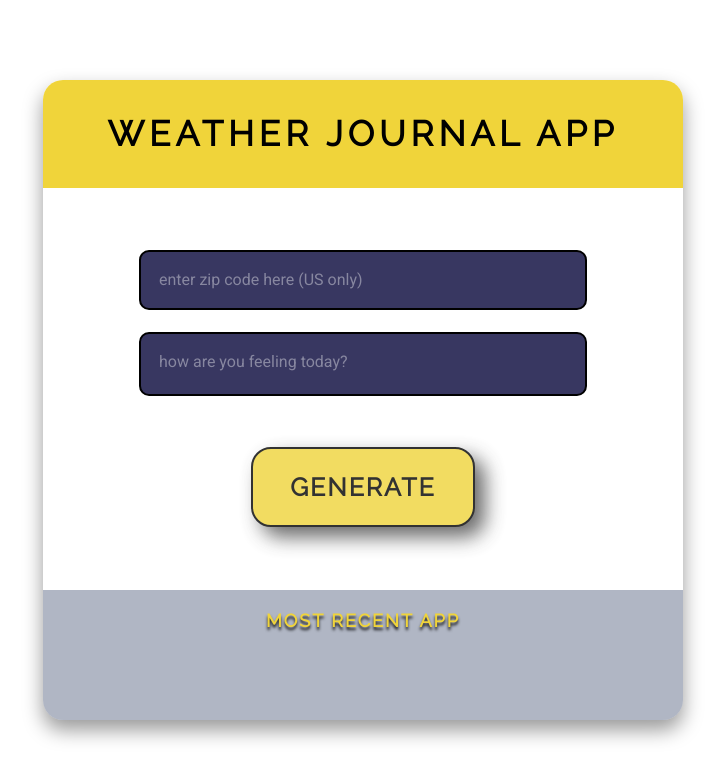
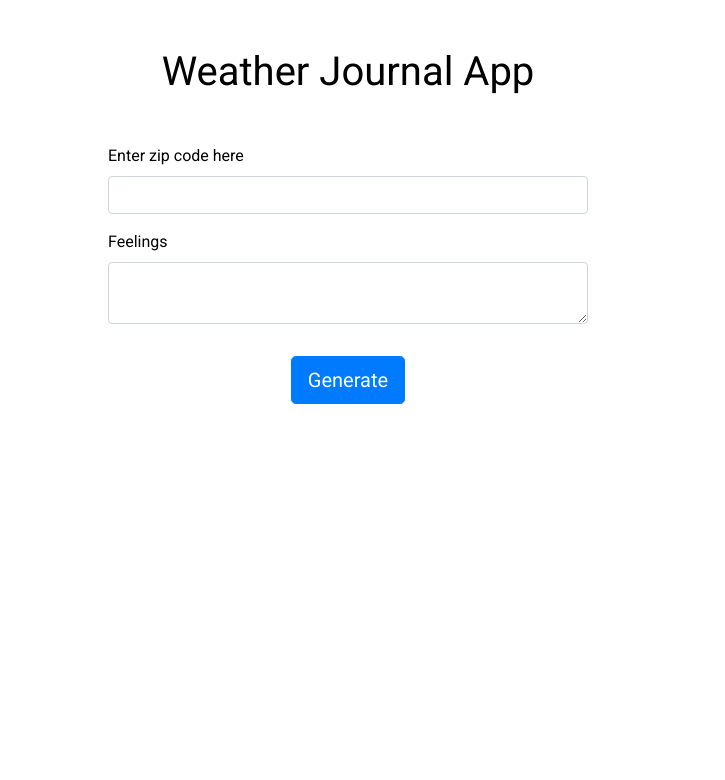
Before and after one commit to alishawkymohamed/WeatherJournalApp-FWD, a plain HTML site: page website/index.html in a window 1280 px wide. Shown: the whole page, without its empty margins (277-1002 px from the left). Drawn offline with nearby package versions, Linux system fonts and the light colour scheme.

Commit message:
Edit Style

```diff
--- a/website/app.js
+++ b/website/app.js
@@ -1,85 +1,96 @@
 /* Global Variables */
-const appform = document.querySelector('.app-form');
-const icons = document.querySelectorAll('.app-icon');
 // Base URL and API Key for OpenWeatherMap API
-const apiURL = 'http://api.openweathermap.org/data/2.5/weather?zip=';
-const apiKey = '&appid=d6ad1e5d413f9edc76af038fbf5dbe54';
+const apiURL = "http://api.openweathermap.org/data/2.5/weather?zip=";
+const apiKey = "&appid=d6ad1e5d413f9edc76af038fbf5dbe54";
 // Create a new date instance dynamically with JS
 let d = new Date();
-let newDate = d.getMonth() + '.' + d.getDate() + '.' + d.getFullYear();
+let newDate = d.getMonth() + "." + d.getDate() + "." + d.getFullYear();
 
 // Event listener to add function to existing HTML DOM element
-document.getElementById('generate').addEventListener('click', generateData);
+document
+  .querySelector("#generate")
+  .addEventListener("click", handleGenerateClick);
 
-/* Function called by event listener */
-function generateData($event) {
+/**
+ * @description Handle click event on generate button
+ * @param {Event} $event
+ */
+function handleGenerateClick($event) {
   $event.preventDefault();
-    // get user input values
-    const zip = document.getElementById('zip').value;
-    const content = document.getElementById('feelings').value;
+  const zip = document.querySelector("#zip").value;
+  const content = document.querySelector("#feelings").value;
 
-    getWeatherData(apiURL, zip, apiKey)
-        .then(function (userData) {
-            // add data to POST request
-            postData('/postData', {
+  if (zip && content) {
+    getWeatherData(apiURL, zip, apiKey).then(function (userData) {
+      postUserData("/postData", {
         date: newDate,
         temp: userData.main.temp,
-                content
-            })
+        content,
       }).then(function (data) {
-            // call updateUI to update browser content
         updateUI();
-        })
-    // reset form
-    appform.reset();
+      });
+    });
+  } else {
+    console.log("Please enter zip and feeling !!");
+    return;
+  }
 }
 
-/* Function to GET Web API Data*/
-const getWeatherData = async (baseURL, zip, apiKey) => {
-    // res equals to the result of fetch function
+/**
+ * @description Get weather data using fetch api
+ * @param {string} baseURL
+ * @param {string} zip
+ * @param {string} apiKey
+ */
+async function getWeatherData(baseURL, zip, apiKey) {
   const res = await fetch(baseURL + zip + apiKey);
   try {
-        // userData equals to the result of fetch function
     const userData = await res.json();
     return userData;
   } catch (error) {
-        console.log("error", error);
+    console.log("Error fetching data ", error);
   }
-};
+}
 
-/* Function to POST data */
-const postData = async (url, data) => {
-    const req = await fetch(url, {
+/**
+ * @description Get weather data using fetch api
+ * @param {string} url
+ * @param {Object} data
+ */
+async function postUserData(url, data) {
+  const request = await fetch(url, {
     method: "POST",
     credentials: "same-origin",
     headers: {
-            "Content-Type": "application/json;charset=UTF-8"
+      "Content-Type": "application/json;charset=UTF-8",
     },
     body: JSON.stringify({
       date: data.date,
       temp: data.temp,
-            content: data.content
-        })
+      content: data.content,
+    }),
   });
 
   try {
-        const data = await req.json();
-        return data;
+    const res = await request.json();
+    return res;
   } catch (error) {
-        console.log(error);
+    console.log("Error posting data ", error);
   }
-};
+}
 
-const updateUI = async () => {
-    const req = await fetch('/getData');
+/**
+ * @description Update ui using data from server
+ */
+async function updateUI() {
+  const res = await fetch("/getData");
   try {
-        const allData = await req.json();
-        icons.forEach(icon => icon.style.opacity = '1');
-        // update new entry values
-        document.getElementById('date').innerHTML = allData.date;
-        document.getElementById('temp').innerHTML = allData.temp;
-        document.getElementById('content').innerHTML = allData.content;
+    document.getElementById("data-holder").classList.remove("invisible");
+    const allData = await res.json();
+    document.querySelector("#date").innerHTML = allData.date;
+    document.querySelector("#temp").innerHTML = allData.temp;
+    document.querySelector("#content").innerHTML = allData.content;
   } catch (error) {
-        console.log("error", error);
+    console.log("Error updating UI ", error);
   }
-};
+}
--- a/website/index.html
+++ b/website/index.html
@@ -1,56 +1,73 @@
 <!DOCTYPE html>
 <html>
-
   <head>
-  <meta charset="UTF-8">
+    <meta charset="UTF-8" />
     <title>Weather Journal</title>
     <script src="https://kit.fontawesome.com/a83dba7890.js"></script>
-  <link href="https://fonts.googleapis.com/css?family=Raleway|Roboto&display=swap" rel="stylesheet">
-  <link rel="stylesheet" href="style.css">
+    <link
+      rel="stylesheet"
+      href="https://maxcdn.bootstrapcdn.com/bootstrap/4.0.0/css/bootstrap.min.css"
+      integrity="sha384-Gn5384xqQ1aoWXA+058RXPxPg6fy4IWvTNh0E263XmFcJlSAwiGgFAW/dAiS6JXm"
+      crossorigin="anonymous"
+    />
+    <link
+      href="https://fonts.googleapis.com/css?family=Raleway|Roboto&display=swap"
+      rel="stylesheet"
+    />
+    <link rel="stylesheet" href="style.css" />
   </head>
 
   <body>
-  <div class="wrapper-app">
-    <div id="app">
-      <div class="holder headline">
-        <h1 class="headline-heading">Weather Journal App</h1>
+    <div class="wrapper-app container">
+      <div class="row">
+        <div class="col-3"></div>
+        <div class="row col-6">
+          <div class="col-12">
+            <div class="row mt-lg-5">
+              <h1 class="headline-heading m-auto">Weather Journal App</h1>
             </div>
-      <form class="app-form" autocomplete="off">
-        <div class="holder zip">
-          <!-- as I did translate effect on labels I moved placeholder value 'enter zip code' to label -->
-          <input type="text" id="zip" maxlength="10" required="" placeholder="">
-          <label for="zip" class="zip-label">enter zip code here (US only)</label>
+            <div class="row mt-lg-5">
+              <form class="app-form col-12" autocomplete="off">
+                <div class="form-group col-12">
+                  <label for="zip">Enter zip code here</label>
+                  <input type="text" class="form-control" id="zip" />
                 </div>
-        <div class="holder feel">
-          <textarea class="feel-input" id="feelings" maxlength="35" required=""></textarea>
-          <label for="feelings">how are you feeling today?</label>
+                <div class="form-group col-12">
+                  <label for="feelings">Feelings</label>
+                  <textarea class="form-control" id="feelings"></textarea>
                 </div>
-        <button id="generate" type="submit"> Generate </button>
               </form>
-      <div class="holder app">
-        <h2 class="app-title">Most Recent app</h2>
-        <div id="appHolder">
-          <div class="app-date">
-            <i class="fas fa-calendar-day app-icon"></i>
+            </div>
+            <div class="row mt-lg-3">
+              <button id="generate" class="btn btn-lg btn-primary m-auto">
+                Generate
+              </button>
+            </div>
+            <div
+              id="data-holder"
+              class="row mt-lg-5 invisible justify-content-between"
+            >
+              <div class="app-date col-4 row">
+                <i class="fas fa-calendar-day app-icon col-4"></i>
                 <!-- content in this div is updated dynamically-->
-            <div id="date"></div>
+                <div id="date" class="col-8"></div>
               </div>
-          <div class="app-temp">
-            <i class="fas fa-thermometer-half app-icon"></i>
+              <div class="app-temp col-4 row">
+                <i class="fas fa-thermometer-half app-icon col-4"></i>
                 <!-- content in this div is updated dynamically-->
-            <div id="temp"></div>
+                <div id="temp" class="col-8"></div>
               </div>
-          <div class="app-content">
-            <i class="fas fa-user-circle app-icon"></i>
+              <div class="app-content col-4 row">
+                <i class="fas fa-user-circle app-icon col-4"></i>
                 <!-- content in this div is updated dynamically-->
-            <div id="content"></div>
+                <div id="content" class="col-8"></div>
               </div>
             </div>
           </div>
         </div>
+        <div class="col-3"></div>
+      </div>
     </div>
     <script src="app.js" type="text/javascript"></script>
-
   </body>
-
 </html>
--- a/website/style.css
+++ b/website/style.css
@@ -1,277 +1,5 @@
-:root {
-    --color-primary: #f23557;
-    --color-secondary: #383761;
-    --color-accent: rgb(240, 212, 58);
-    --color-dark: #000;
-    --color-light: #fff;
+body {
+  background: white;
+  color: #000;
+  font-family: "Roboto", sans-serif;
 }
-
-*,
-*::before,
-*::after {
-    box-sizing: inherit;
-}
-
-html {
-    box-sizing: border-box;
-    font-size: 62.5%;
-}
-
-body {
-    background: var(--color-accent);
-    color: var(--color-dark);
-    font-family: 'Roboto', sans-serif;
-    margin: 0;
-    padding: 0;
-}
-
-.wrapper-app {
-    background: white;
-    height: 100vh;
-    padding: 8rem;
-    width: 100vw;
-}
-
-#app {
-    align-items: stretch;
-    background: transparent;
-    border-radius: 2rem;
-    box-shadow: 0 1rem 2rem rgba(0, 0, 0, 0.4);
-    display: flex;
-    flex-direction: column;
-    height: 100%;
-    justify-content: space-between;
-    margin: 0 auto;
-    text-align: center;
-    width: 50vw;
-}
-
-/* App Heading */
-
-.headline {
-    background-color: var(--color-accent);
-    border-top-left-radius: inherit;
-    border-top-right-radius: inherit;
-}
-
-.headline-heading {
-    color: var(--color-dark);
-    font-family: 'Raleway', sans-serif;
-    font-size: 3rem;
-    letter-spacing: 0.5rem;
-    padding: 1rem 0;
-    text-transform: uppercase;
-}
-
-@media only screen and (min-width: 951px) {
-    .headline-heading {
-        font-size: 3.5rem;
-    }
-}
-
-/* Form */
-
-.app-form {
-    align-items: center;
-    display: flex;
-    flex-direction: column;
-    justify-content: space-evenly;
-    margin: 0 auto;
-    min-height: 50%;
-    width: 70%;
-}
-
-.app-form div label {
-    color: rgba(255, 255, 255, 0.4);
-    font-size: 1.6rem;
-    left: 2rem;
-    position: absolute;
-    top: 2rem;
-    transition: 0.5s;
-}
-
-#app input:focus~label,
-#app textarea:focus~label,
-#app input:valid~label,
-#app textarea:valid~label {
-    font-size: 1.3rem;
-    transform: translateY(-1rem);
-}
-
-#app input:focus,
-#app textarea:focus {
-    border: 0.2rem solid var(--color-accent);
-}
-
-/* ZIP & feelings input */
-
-#zip,
-#feelings {
-    background: var(--color-secondary);
-    border: 0.2rem solid var(--color-dark);
-    border-radius: 1rem;
-    color: var(--color-accent);
-    display: block;
-    font-size: 2rem;
-    height: 6rem;
-    text-align: center;
-    width: 100%;
-}
-
-.zip {
-    position: relative;
-    width: 100%;
-}
-
-#zip {
-    padding: 1.5rem 1rem;
-    text-transform: uppercase;
-    width: 100%;
-}
-
-#zip:-webkit-autofill,
-input:-webkit-autofill:hover,
-input:-webkit-autofill:focus {
-    -webkit-text-fill-color: var(--color-accent);
-    transition: all 5s ease-in-out 0s;
-}
-
-/* Feelings field */
-
-.feel {
-    position: relative;
-    width: 100%;
-}
-
-#feelings {
-    overflow: hidden;
-    padding: 3rem;
-    resize: none;
-}
-
-/* Button Generate */
-
-#generate {
-    background: var(--color-accent);
-    border: 0.2rem solid var(--color-dark);
-    border-radius: 2rem;
-    box-shadow: 1rem 1rem 2rem #444;
-    color: var(--color-dark);
-    cursor: pointer;
-    font-family: 'Raleway', sans-serif;
-    font-size: 1.5rem;
-    font-weight: bold;
-    height: 8rem;
-    letter-spacing: 0.2rem;
-    margin-top: 3rem;
-    opacity: 0.8;
-    text-transform: uppercase;
-    transition: all 0.1s;
-    width: 50%;
-}
-
-@media only screen and (min-width: 701px) {
-    #generate {
-        font-size: 2rem;
-    }
-}
-
-@media only screen and (min-width: 951px) {
-    #generate {
-        font-size: 2.5rem;
-    }
-}
-
-#generate:active {
-    transform: translateY(0);
-}
-
-#generate:hover {
-    transform: translateY(-0.2rem);
-}
-
-/* Reset style for HTML element on active to have no border*/
-input:focus,
-select:focus,
-textarea:focus,
-button:focus {
-    outline: none;
-}
-
-/* Most recent app styling */
-
-.app {
-    background: rgba(59, 74, 107, 0.4);
-    border-bottom-left-radius: inherit;
-    border-bottom-right-radius: inherit;
-    color: #fff;
-    font-family: 'Raleway', sans-serif;
-    height: 13rem;
-    text-shadow: 0 0.3rem 1rem rgba(0, 0, 0, 0.7);
-}
-
-.app-title {
-    color: var(--color-accent);
-    font-size: 1.8rem;
-    font-weight: bold;
-    letter-spacing: 0.2rem;
-    text-shadow: 0 0.3rem 0.3rem rgba(0, 0, 0, 0.9);
-    margin: 2rem 0 1rem 0;
-    text-transform: uppercase;
-}
-
-#appHolder {
-    align-items: center;
-    display: flex;
-    font-size: 1.2rem;
-    justify-content: space-evenly;
-    padding: 2rem 0;
-}
-
-@media only screen and (min-width: 1051px) {
-    #appHolder {
-        font-size: 1.6rem;
-    }
-}
-
-@media only screen and (min-width: 1200px) {
-    #appHolder {
-        justify-content: center;
-    }
-}
-
-.app-date,
-.app-temp,
-.app-content {
-    display: flex;
-    justify-content: space-around;
-    align-items: center;
-    padding: 0 1rem;
-}
-
-.app-date {
-    margin-left: 5rem;
-}
-
-.app-content {
-    justify-content: flex-start;
-    flex: 2;
-}
-
-@media only screen and (min-width: 1200px) {
-    .app-content {
-        flex: none;
-    }
-}
-
-.app-icon {
-    color: var(--color-accent);
-    opacity: 0;
-    padding: 0 0 0 1rem;
-}
-
-#date,
-#temp,
-#content {
-    padding: 0 4rem 0 2rem;
-}
```
Also changed, not shown: server.js (+19 -19 lines). Lines whose indentation alone changed are shown as unchanged.
